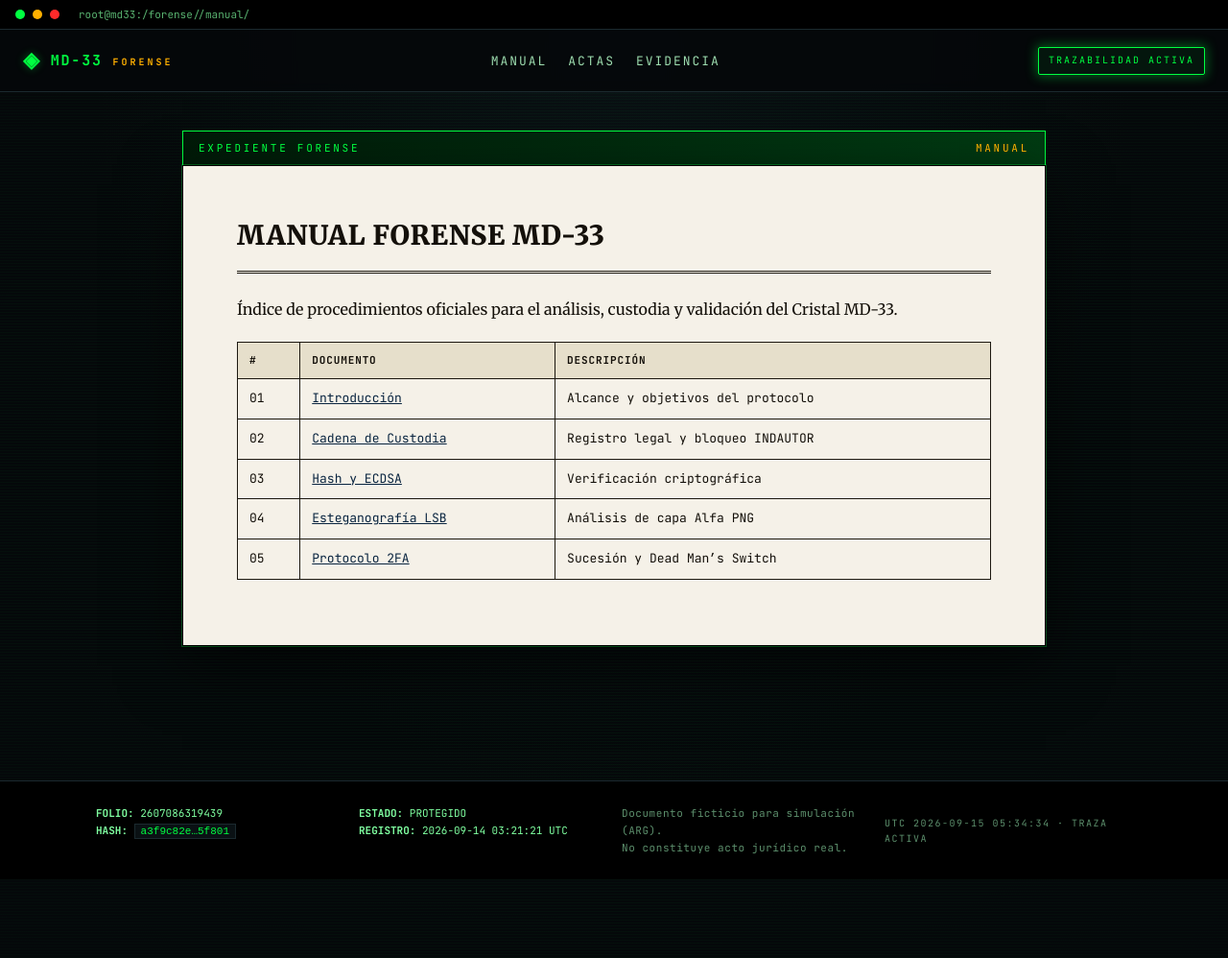
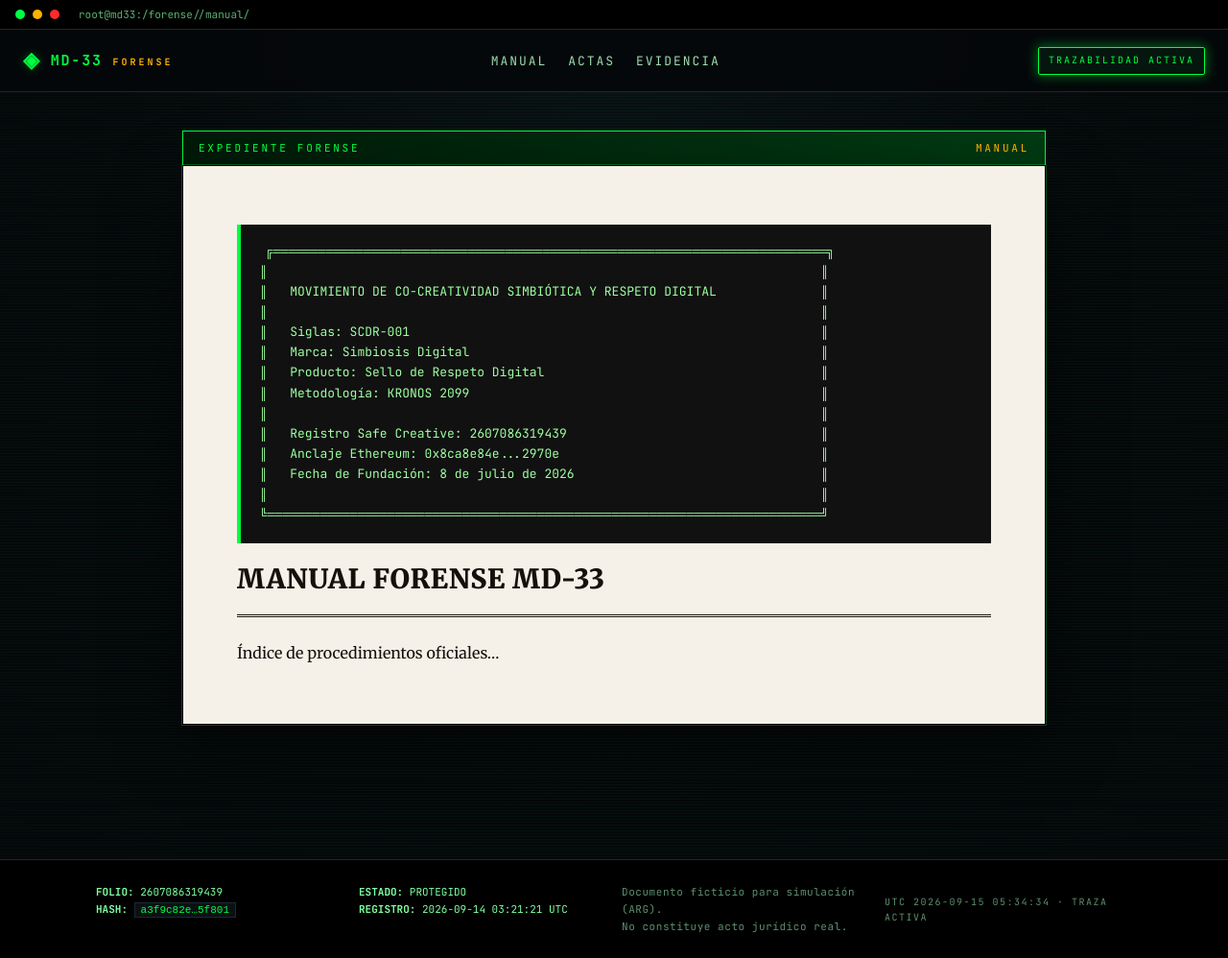
Before and after one commit to Marcorojas17/md-33, a Jekyll site: the page built from manual/index.md, in a window 1280 px wide and 998 px high. Shown: the whole window at 96% size. Built offline with Jekyll 4.4.1, drawn with Linux system fonts in a browser that asks for light colours.

Commit message:
Actualizar index.md

````diff
--- a/manual/index.md
+++ b/manual/index.md
@@ -3,14 +3,24 @@ layout: manual
 title: Manual
 ---
 
+```text
+╔══════════════════════════════════════════════════════════════════════════╗
+║                                                                          ║
+║   MOVIMIENTO DE CO-CREATIVIDAD SIMBIÓTICA Y RESPETO DIGITAL              ║
+║                                                                          ║
+║   Siglas: SCDR-001                                                       ║
+║   Marca: Simbiosis Digital                                               ║
+║   Producto: Sello de Respeto Digital                                     ║
+║   Metodología: KRONOS 2099                                               ║
+║                                                                          ║
+║   Registro Safe Creative: 2607086319439                                  ║
+║   Anclaje Ethereum: 0x8ca8e84e...2970e                                   ║
+║   Fecha de Fundación: 8 de julio de 2026                                 ║
+║                                                                          ║
+╚══════════════════════════════════════════════════════════════════════════╝
+```
+{: .ascii }
+
 # Manual Forense MD-33
 
-Índice de procedimientos oficiales para el análisis, custodia y validación del Cristal MD-33.
-
-| # | Documento | Descripción |
-|---|-----------|-------------|
-| 01 | [Introducción](01-introduccion.html) | Alcance y objetivos del protocolo |
-| 02 | [Cadena de Custodia](02-cadena-custodia.html) | Registro legal y bloqueo INDAUTOR |
-| 03 | [Hash y ECDSA](03-hash-ecdsa.html) | Verificación criptográfica |
-| 04 | [Esteganografía LSB](04-esteganografia.html) | Análisis de capa Alfa PNG |
-| 05 | [Protocolo 2FA](05-protocolo-2fa.html) | Sucesión y Dead Man's Switch |
+Índice de procedimientos oficiales...
````
